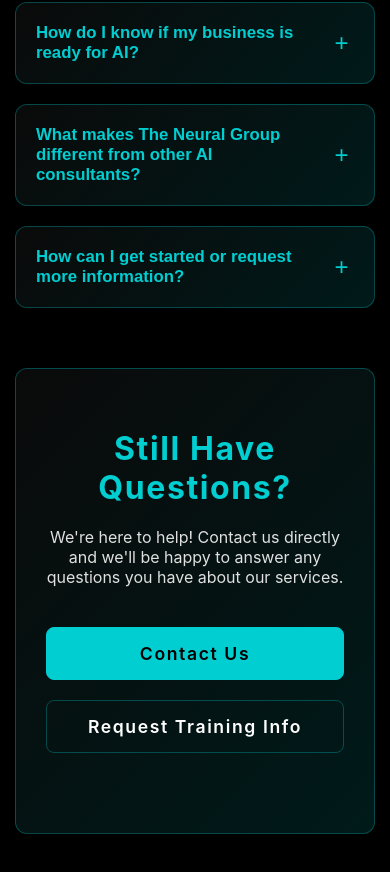
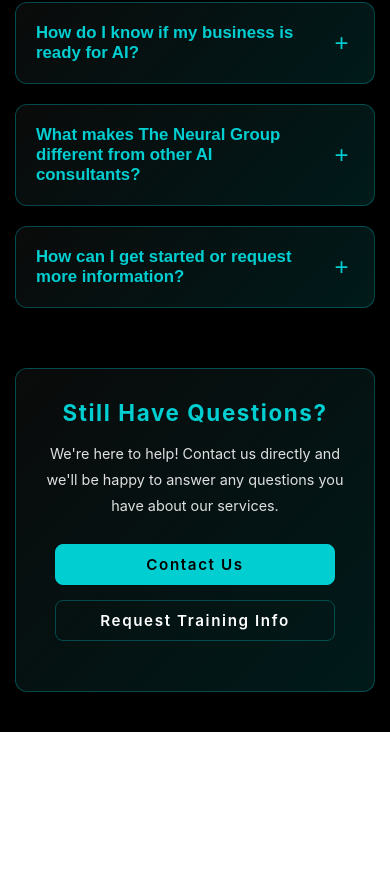
Before and after one commit to brian-menke/neural-group-website, a React (Create React App) app: page /faq in a window 390 px wide. Shown: the part 1974-2846 px from the top of the page. After the commit the page ends 2706 px from the top, so only its background shows below. Built offline with nearby package versions, Linux system fonts and the light colour scheme.

Commit message:
Matched FAQ CTA text size with dropdown answer text

```diff
--- a/src/assets/styles/FAQ.css
+++ b/src/assets/styles/FAQ.css
@@ -147,39 +147,43 @@
 /* CTA Section */
 .faq-cta-section {
   text-align: center;
-  padding: 60px 30px;
+  padding: 30px 30px;
   background: linear-gradient(135deg, #0a0a0a 0%, #001a1a 100%);
   border: 1px solid rgba(0, 206, 209, 0.3);
   border-radius: 12px;
   margin-top: 60px;
+  max-width: 900px;
+  margin-left: auto;
+  margin-right: auto;
 }
 
 .cta-heading {
-  font-size: 2.5rem;
+  font-size: 1.7rem;
   color: #00CED1;
-  margin-bottom: 20px;
+  margin-bottom: 15px;
   font-weight: 700;
 }
 
 .cta-text {
-  font-size: 1.2rem;
+  font-size: 1.05rem;
   color: #e0e0e0;
-  margin-bottom: 40px;
+  margin-bottom: 25px;
   max-width: 600px;
   margin-left: auto;
   margin-right: auto;
+  line-height: 1.8;
 }
 
 .cta-buttons {
   display: flex;
-  gap: 20px;
+  gap: 15px;
   justify-content: center;
   flex-wrap: wrap;
 }
 
 .cta-button {
-  padding: 15px 40px;
-  font-size: 1.1rem;
+  padding: 10px 28px;
+  font-size: 0.95rem;
   font-weight: 600;
   border-radius: 8px;
   text-decoration: none;
@@ -263,11 +267,11 @@
   }
 
   .cta-heading {
-    font-size: 2rem;
+    font-size: 1.4rem;
   }
 
   .cta-text {
-    font-size: 1rem;
+    font-size: 0.9rem;
   }
 
   .cta-buttons {
@@ -277,7 +281,7 @@
 
   .cta-button {
     width: 100%;
-    max-width: 300px;
+    max-width: 280px;
     text-align: center;
   }
 }
```
